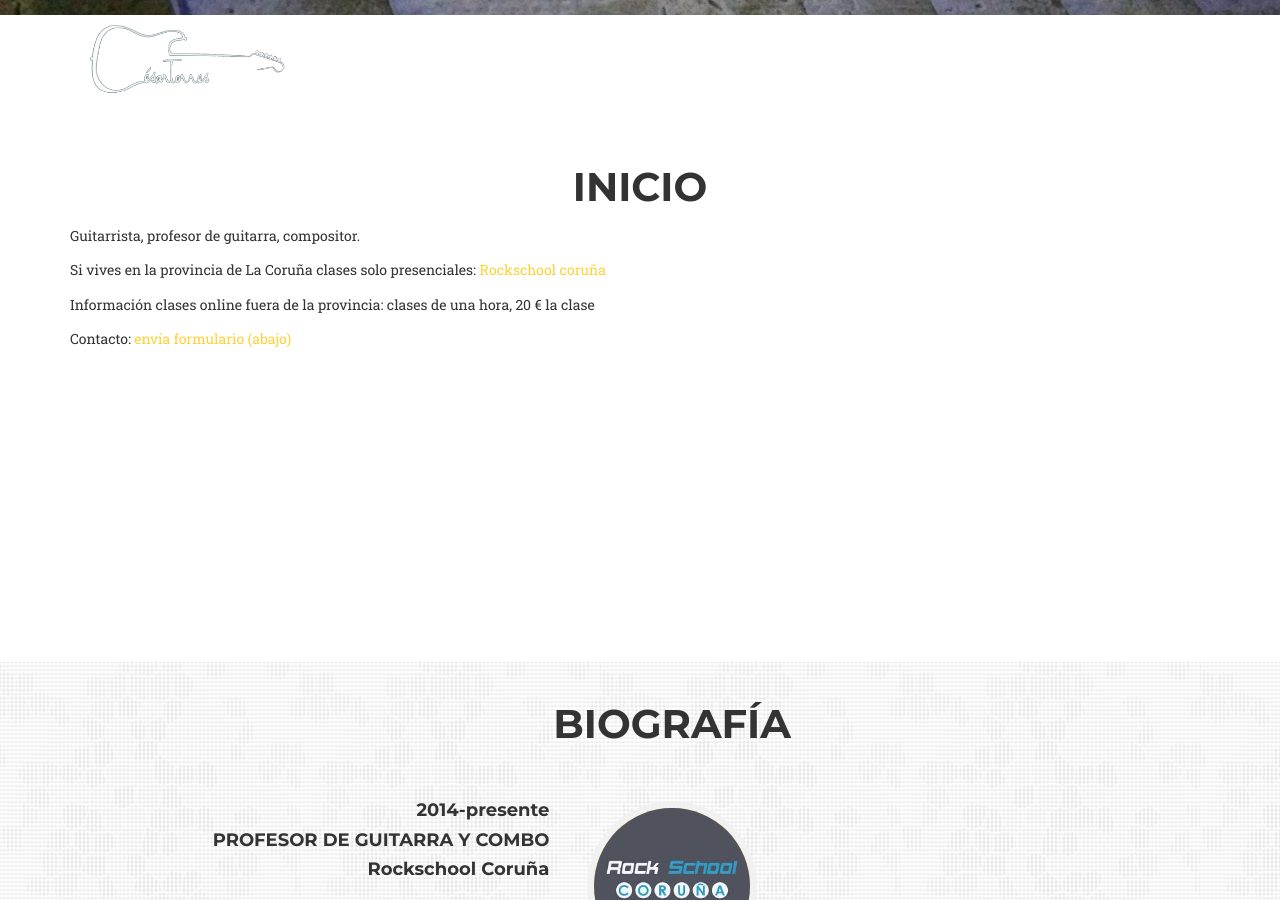
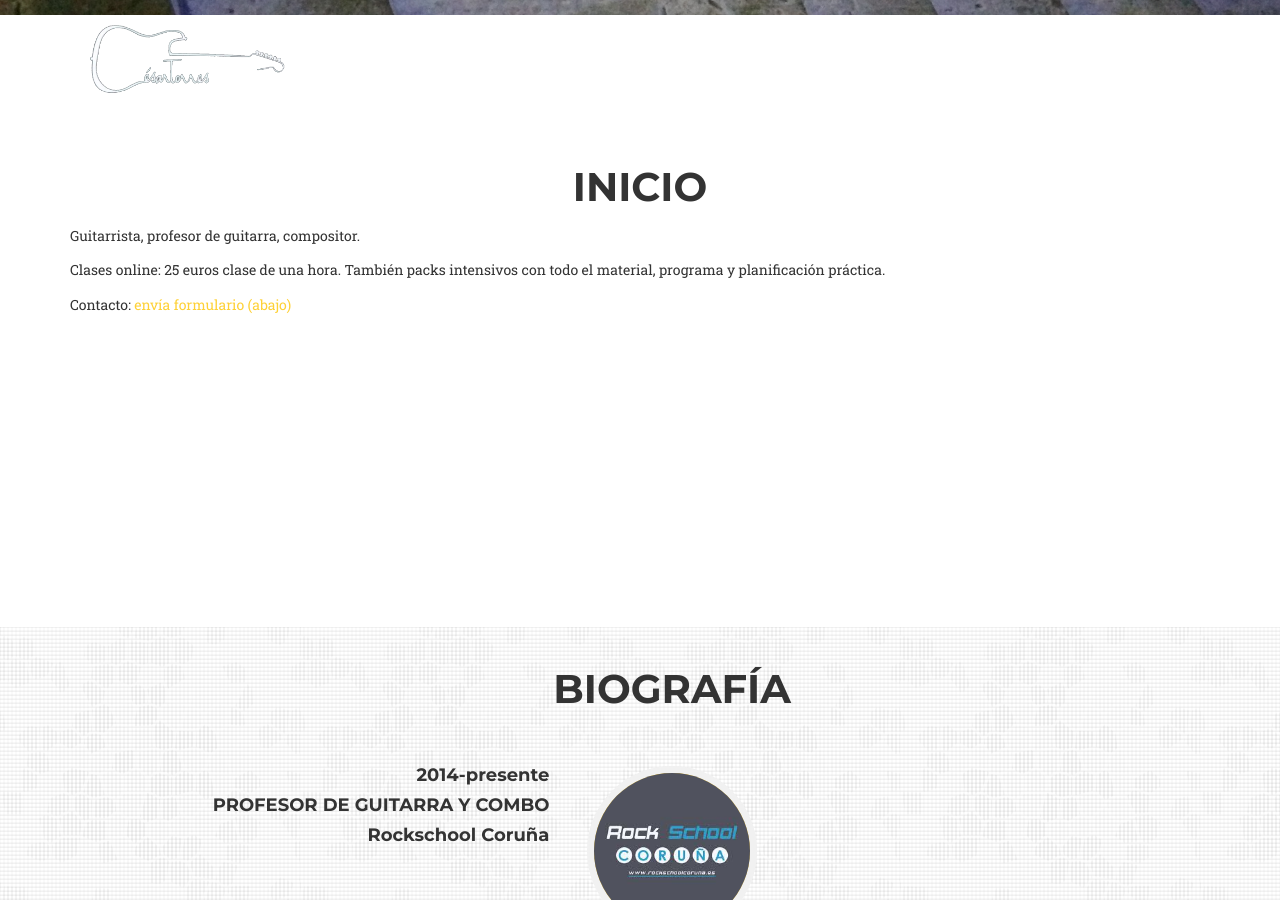
Before and after one commit to cesartorresmusic/cesartorresmusic.github.io, a Jekyll site: the page built from README.md, in a window 1280 px wide and 900 px high, scrolled down 783 px. Built offline with Jekyll 4.4.1, drawn with Linux system fonts in a browser that asks for light colours; some web fonts are replaced; our own code applies the rules of GitHub Pages for plain Markdown files.

Commit message:
README update

```diff
--- a/_includes/inicio.html
+++ b/_includes/inicio.html
@@ -13,10 +13,7 @@
                     Guitarrista, profesor de guitarra, compositor.
                 </p>
                 <p>
-                    Si vives en la provincia de La Coruña clases solo presenciales: <a href="http://www.rockschoolcoruna.es" target=_blank>Rockschool coruña</a>
-                </p>
-                <p>
-                    Información clases online fuera de la provincia: clases de una hora, 20 € la clase
+                    Clases online: 25 euros clase de una hora. También packs intensivos con todo el material, programa y planificación práctica.
                 </p>
                 <p>
                     Contacto: <a href="#contact">envía formulario (abajo)</a>
```
